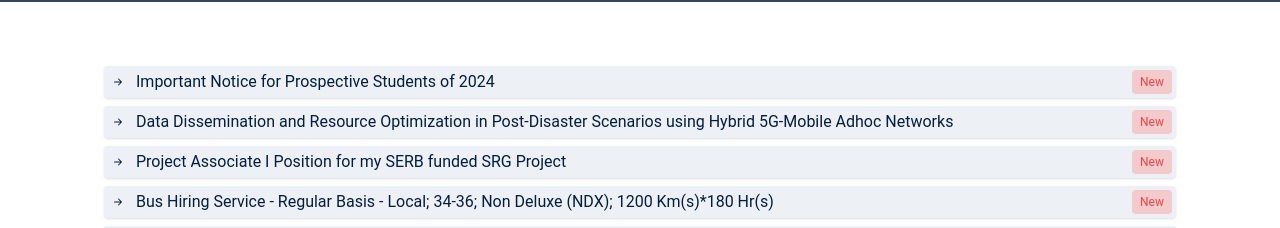
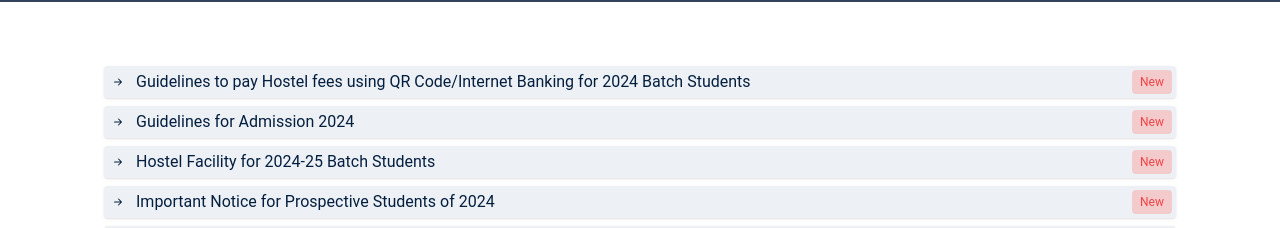
Before and after one commit to Velocity-IIITDWD/iiitdwd.ac.in, a Next.js app: page /announcements in a window 1280 px wide. Shown: the part 494-722 px from the top of the page. Built offline with nearby package versions, Linux system fonts and the light colour scheme; grey boxes are pictures that could not be loaded.

Commit message:
2024 hostel update

```diff
--- a/app/Header.tsx
+++ b/app/Header.tsx
@@ -57,7 +57,7 @@ const navmenuItems: NavmenuItem[] = [
         width: 250,
         items: [
           { text: 'Introduction', href: '/about#introduction' },
-          { text: "Director's Message", href: '/about#directors-message' },
+          { text: 'Director\'s Message', href: '/about#directors-message' },
           { text: 'Our Family', href: '/about#family' },
           { text: 'Vision, Missions & Core Values', href: '/about#vision' },
         ],
@@ -135,10 +135,10 @@ const navmenuItems: NavmenuItem[] = [
 function onNavChange() {
   setTimeout(() => {
     const triggers = document.querySelectorAll(
-      ".submenu-trigger[data-state='open']"
+      '.submenu-trigger[data-state=\'open\']'
     );
     const dropdowns = document.querySelectorAll(
-      ".nav-viewport[data-state='open']"
+      '.nav-viewport[data-state=\'open\']'
     );
 
     if (!triggers.length || !dropdowns.length) return;
--- a/app/admissions/mtech/page.tsx
+++ b/app/admissions/mtech/page.tsx
@@ -13,16 +13,16 @@ export default function Page() {
             1. Regular (Full-time) - Institute fellowship or self-financed</li>
             <li className="p-4">
             2. Part-time - External or College Teacher
-</li>
+            </li>
           </ol>
           <div className="mt-4">
             The minimum requirement is a B.E. / B.Tech. / M.Sc. / M.C.A. or equivalent for IT/ Engineering disciplines with a valid score in an entrance examination such as GATE/NET or national level selection process conducted by IIIT Dharwad or any other national level examination.
           </div>
           <div className="font-bold mt-4 text-lg text-dwd-primary">
-          <p className="text-[#db4444] text-lg">
+            <p className="text-[#db4444] text-lg">
 
            The minimum eligibility criteria for the M. Tech. program are given below:
-          </p>
+            </p>
             <div className="mx-auto my-9 text-md font-normal">
               <table className="border-collapse border border-gray-400 mx-auto">
                 <thead>
--- a/app/faculty/page.tsx
+++ b/app/faculty/page.tsx
@@ -65,7 +65,7 @@ const List = ({ ll }: ListProps) => {
                 </h3>
                 <ul className="list-disc text-xs pl-4 text-gray-500 mt-2">
                   <li>{arr?.content?.card?.designation}</li>
-                 {arr?.content?.card?.PhD !== '' && ( <li>{arr?.content?.card?.PhD}</li>)}
+                  {arr?.content?.card?.PhD !== '' && ( <li>{arr?.content?.card?.PhD}</li>)}
                   {arr?.content?.card?.position && (
                     <li>{arr?.content?.card?.position}</li>
                   )}
--- a/components/event.tsx
+++ b/components/event.tsx
@@ -107,7 +107,7 @@ function EventPage(theevent: event) {
     showSlides(slideIndex);
   }, 3000);
   return (
-    // {(true)?1:0}
+  // {(true)?1:0}
 
     <div>
       <h1 className="text-3xl font-bold text-dwd-primary mx-9 text-center mt-12 mb-0 font-roboto">
--- a/data/announcements.ts
+++ b/data/announcements.ts
@@ -9,6 +9,27 @@ export type Announcement = {
 };
 
 export const announcements: Announcement[] = [
+  {
+    link: '/docs/Guidelines for hostel fees/Internet Banking.pdf',
+    text: 'Guidelines to pay Hostel fees using QR Code/Internet Banking for 2024 Batch Students',
+    new: true,
+    month: '7',
+    year: '2024',
+  },
+  {
+    link: '/docs/Guidelines for admission 2024-25.pdf',
+    text: 'Guidelines for Admission 2024',
+    new: true,
+    month: '7',
+    year: '2024',
+  },
+  {
+    link: '/docs/Sana_hostel_info.pdf',
+    text: 'Hostel Facility for 2024-25 Batch Students',
+    new: true,
+    month: '7',
+    year: '2024',
+  },
   {
     link: '/docs/Important_Notice_For_Prospective_Students_22-07-24.pdf',
     text: 'Important Notice for Prospective Students of 2024',
@@ -47,14 +68,14 @@ export const announcements: Announcement[] = [
   {
     link: 'https://www.youtube.com/watch?v=Sh5VyQxKQvk',
     text: 'Prof. Anil Sahasrabudhe, Chairman - National Educational Technology Forum (NETF) will be delivering the Sixth Convocation Address on 13th July 2024',
-    new: true,
+    new: false,
     year: '2024',
     month: '7',
   },
   {
     link: '/docs/educators_students_enabling_workshop_qc.pdf',
     text: 'One-day workshop on "Faculty, Researchers, and Students enabling workshop on Quantum Information Processing" at IIIT Dharwad on 15th July 2024',
-    new: true,
+    new: false,
     year: '2024',
     month: '7',
   },
```
Also changed, not shown: data/admissions.ts (+15 -5 lines).
